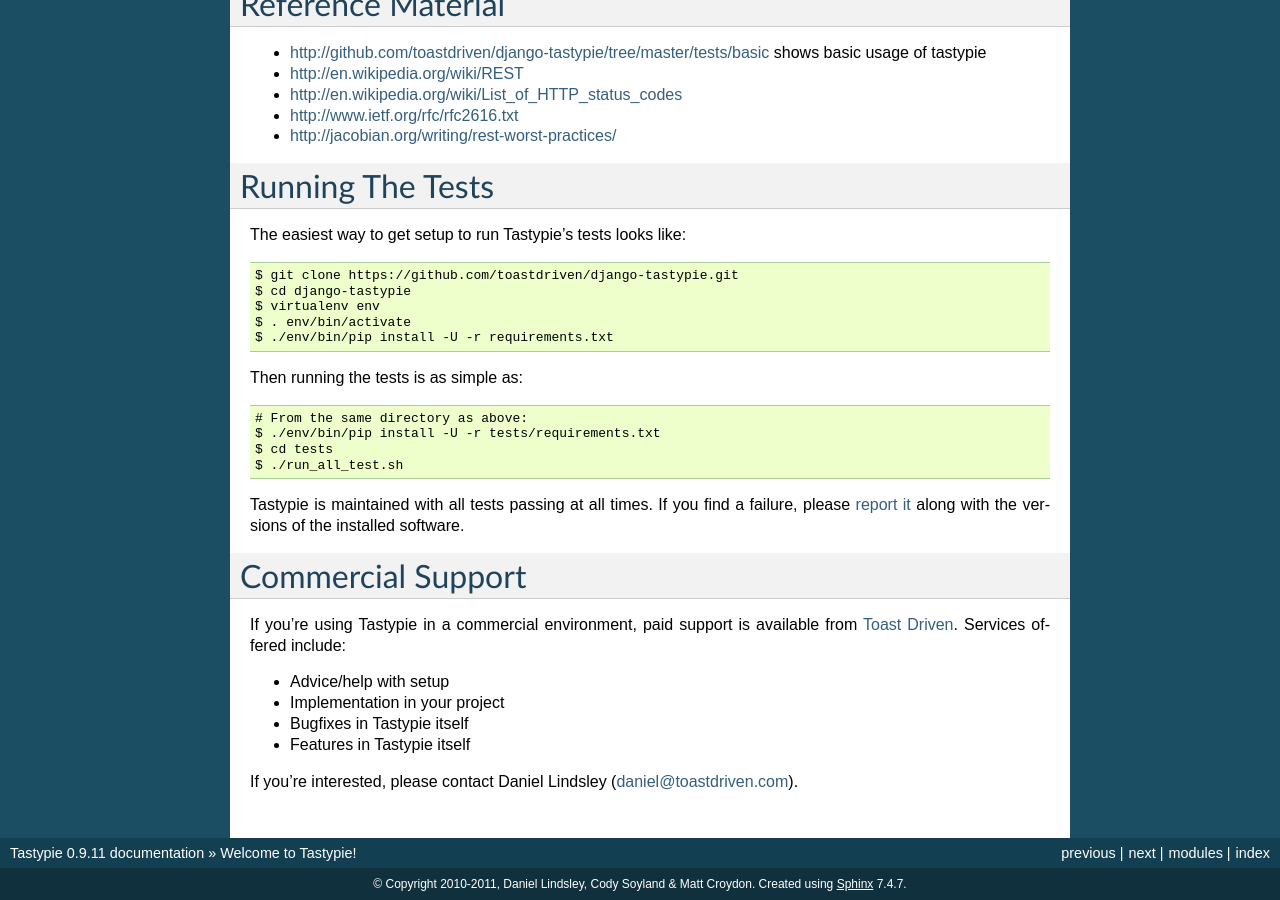
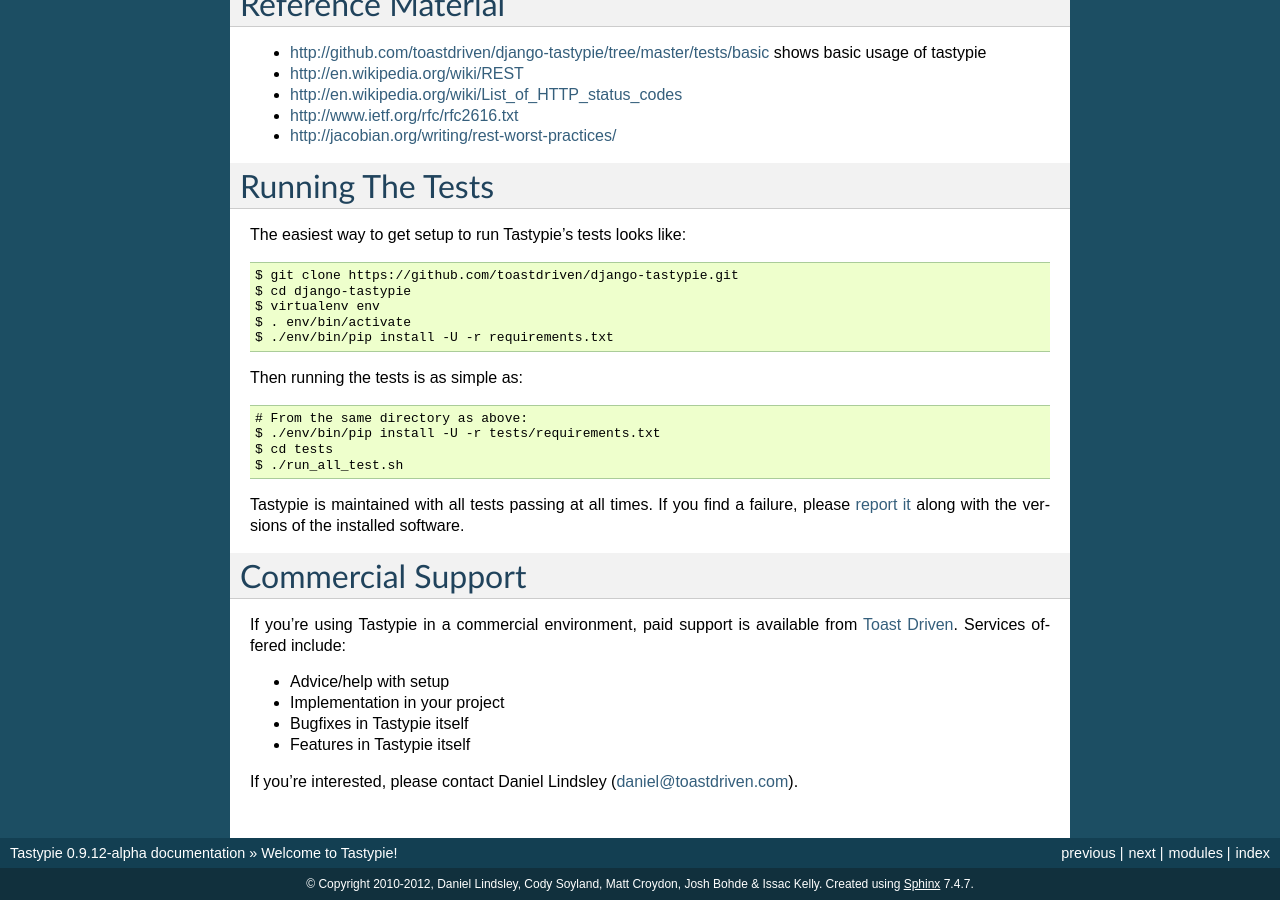
Before and after one commit to django-tastypie/django-tastypie, a Sphinx documentation site: the page built from docs/index.rst, in a window 1280 px wide and 900 px high, scrolled down 3821 px. Built offline with Sphinx 7.4.7, drawn with Linux system fonts in a browser that asks for light colours; pages that are not in the unit, such as notebooks, are missing from menus; some of the changed text lies outside the part shown.

Commit message:
Bumped to v0.9.12-alpha.

```diff
--- a/docs/conf.py
+++ b/docs/conf.py
@@ -38,16 +38,16 @@
 
 # General information about the project.
 project = u'Tastypie'
-copyright = u'2010-2011, Daniel Lindsley, Cody Soyland & Matt Croydon'
+copyright = u'2010-2012, Daniel Lindsley, Cody Soyland, Matt Croydon, Josh Bohde & Issac Kelly'
 
 # The version info for the project you're documenting, acts as replacement for
 # |version| and |release|, also used in various other places throughout the
 # built documents.
 #
 # The short X.Y version.
-version = '0.9.11'
+version = '0.9.12'
 # The full version, including alpha/beta/rc tags.
-release = '0.9.11'
+release = '0.9.12-alpha'
 
 # The language for content autogenerated by Sphinx. Refer to documentation
 # for a list of supported languages.
--- a/setup.py
+++ b/setup.py
@@ -9,7 +9,7 @@
 
 setup(
     name='django-tastypie',
-    version='0.9.11',
+    version='0.9.12-alpha',
     description='A flexible & capable API layer for Django.',
     author='Daniel Lindsley',
     author_email='daniel@toastdriven.com',
--- a/tastypie/__init__.py
+++ b/tastypie/__init__.py
@@ -1,2 +1,2 @@
-__author__ = 'Daniel Lindsley, Cody Soyland, Matt Croydon'
-__version__ = (0, 9, 11)
+__author__ = 'Daniel Lindsley, Cody Soyland, Matt Croydon, Josh Bohde & Issac Kelly'
+__version__ = (0, 9, 12, 'alpha')
```
